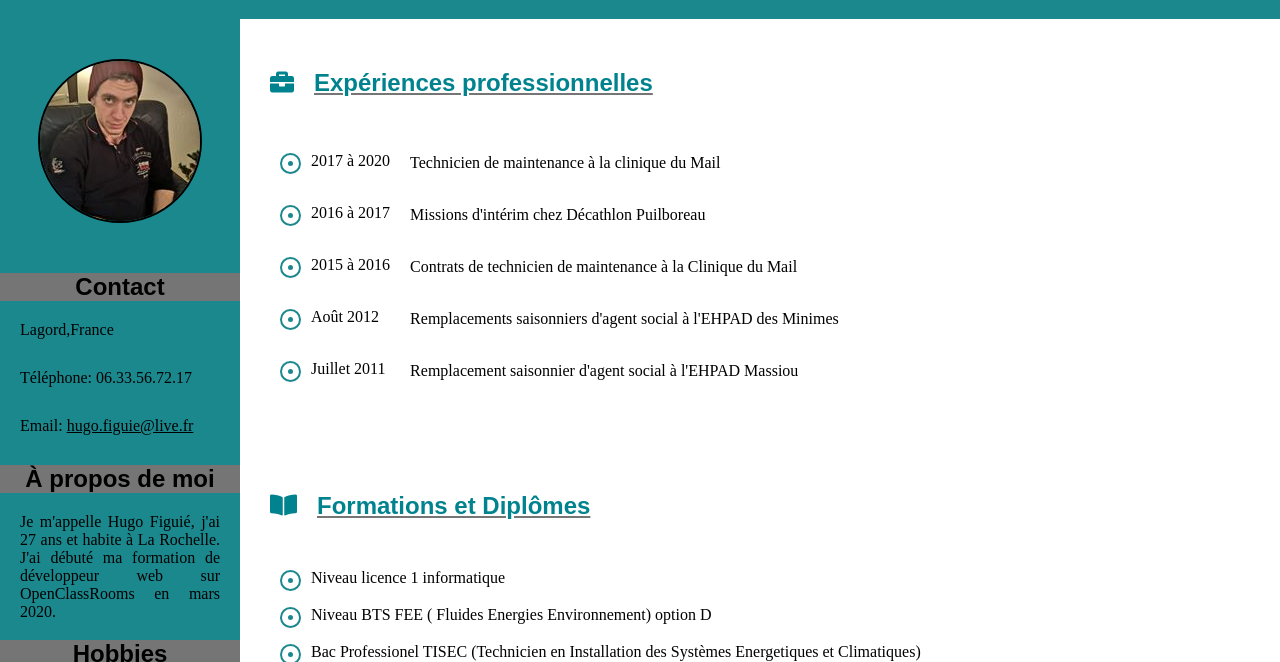
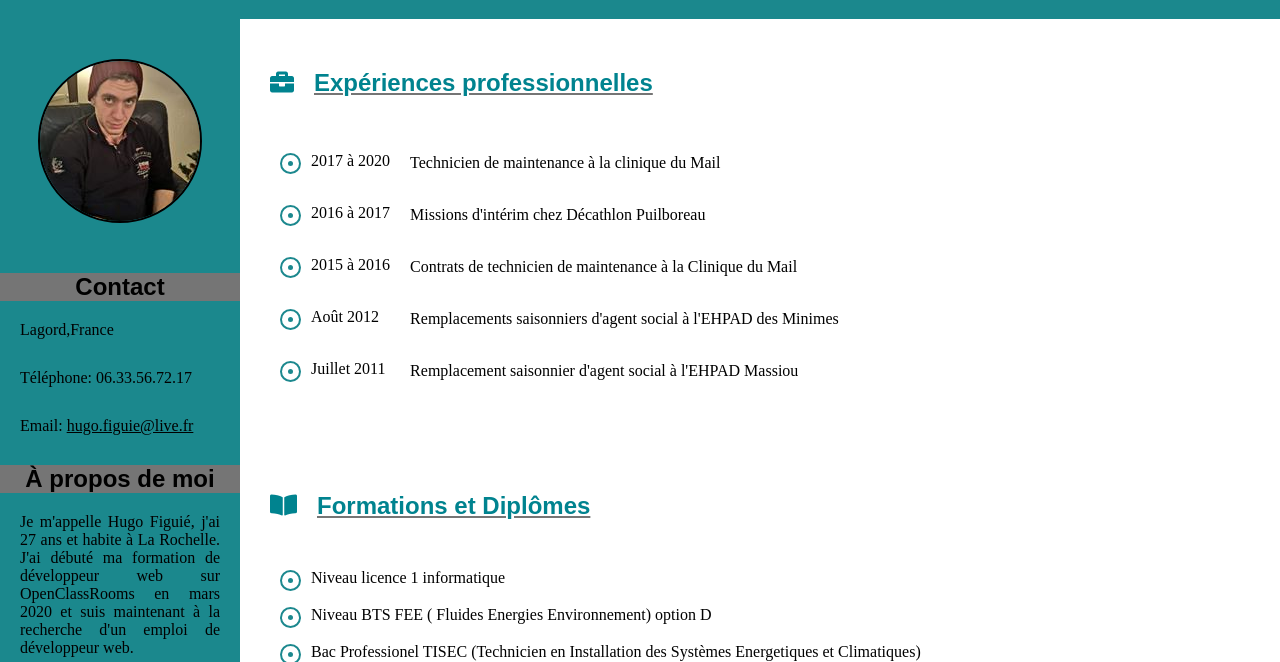
Before and after one commit to HFiguie/CV, a plain HTML site: page index.html in a window 1280 px wide. Shown: the part 144-806 px from the top of the page. Drawn offline with Linux system fonts and the light colour scheme.

Commit message:
modification "à propos"

```diff
--- a/index.html
+++ b/index.html
@@ -49,7 +49,7 @@
 		<section class="propos">
 			<h2 class="titre">À propos de moi</h2>
 			<p>Je m'appelle Hugo Figuié, j'ai 27 ans et habite à La Rochelle.
-			   J'ai débuté ma formation de développeur web sur OpenClassRooms en mars 2020.
+			   J'ai débuté ma formation de développeur web sur OpenClassRooms en mars 2020 et suis maintenant à la recherche d'un emploi de développeur web.
 			</p>
 
 		</section>
```
